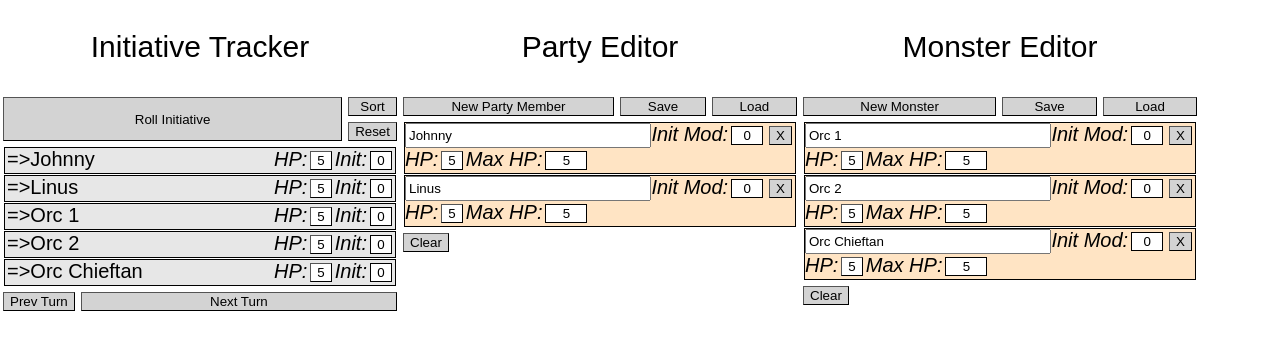
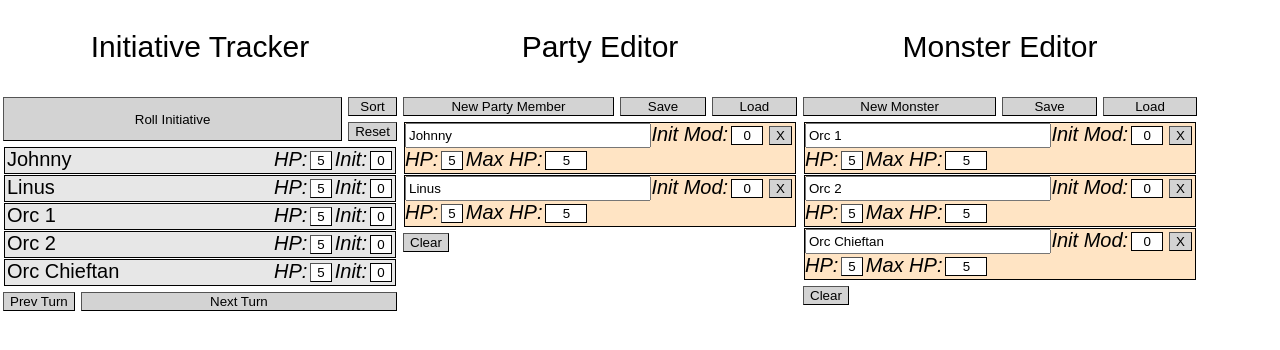
Before and after one commit to dumptruckman/pfcombat, a React (Create React App) app: page / in a window 1280 px wide. Shown: the top 350 px of the page. Built offline with nearby package versions, Linux system fonts and the light colour scheme.

Commit message:
Only show turn arrow if combatant is selected.

```diff
--- a/src/components/Combatant.js
+++ b/src/components/Combatant.js
@@ -56,7 +56,7 @@ const Combatant = ({combatant, combatantType, selected}) => {
 
     return (
         <li className={elementClass}>
-            {(combatantType === INITIATIVE && <div className="combatant__turn-arrow">=></div>)}
+            {(combatantType === INITIATIVE && <div className="combatant__turn-arrow">{selected ? "=>" : ""}</div>)}
             <div className="combatant">
                 {topSection}
                 <CombatantExtraInfo combatant={combatant} selected={selected} />
```
